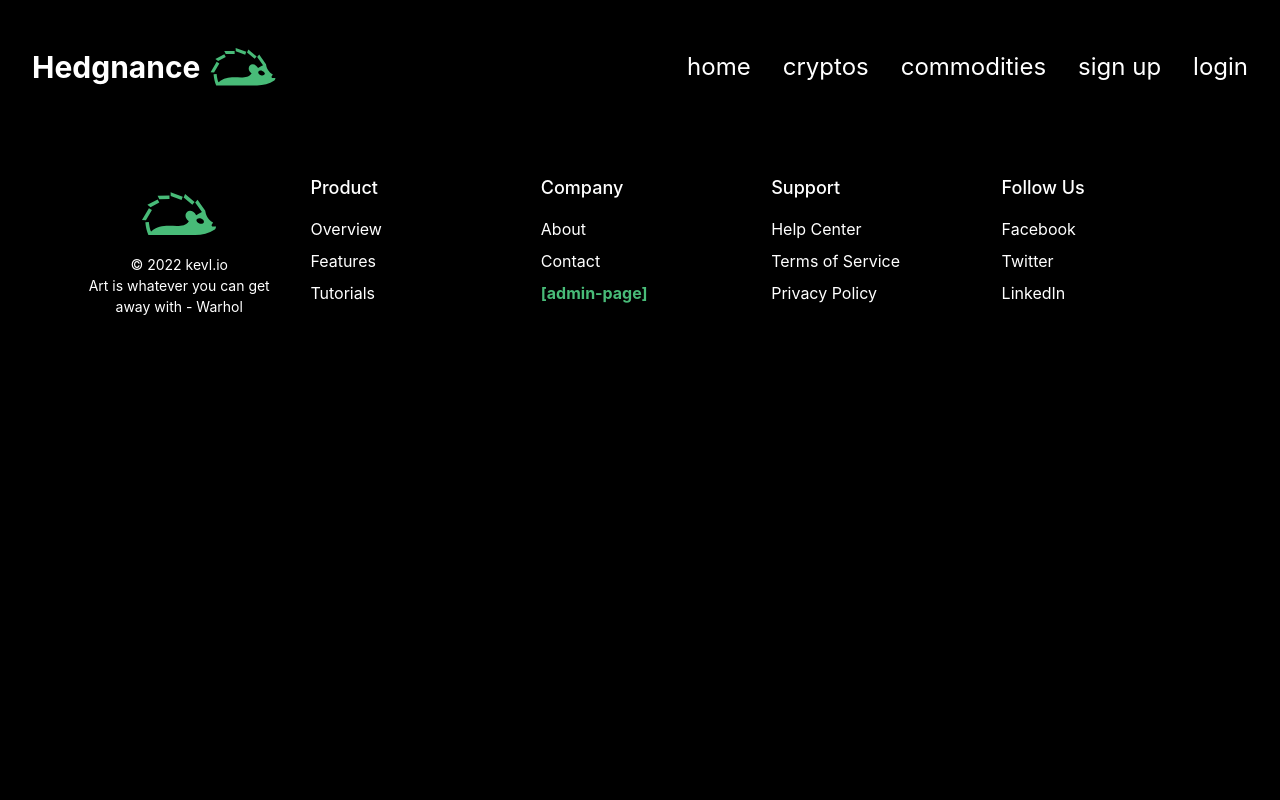
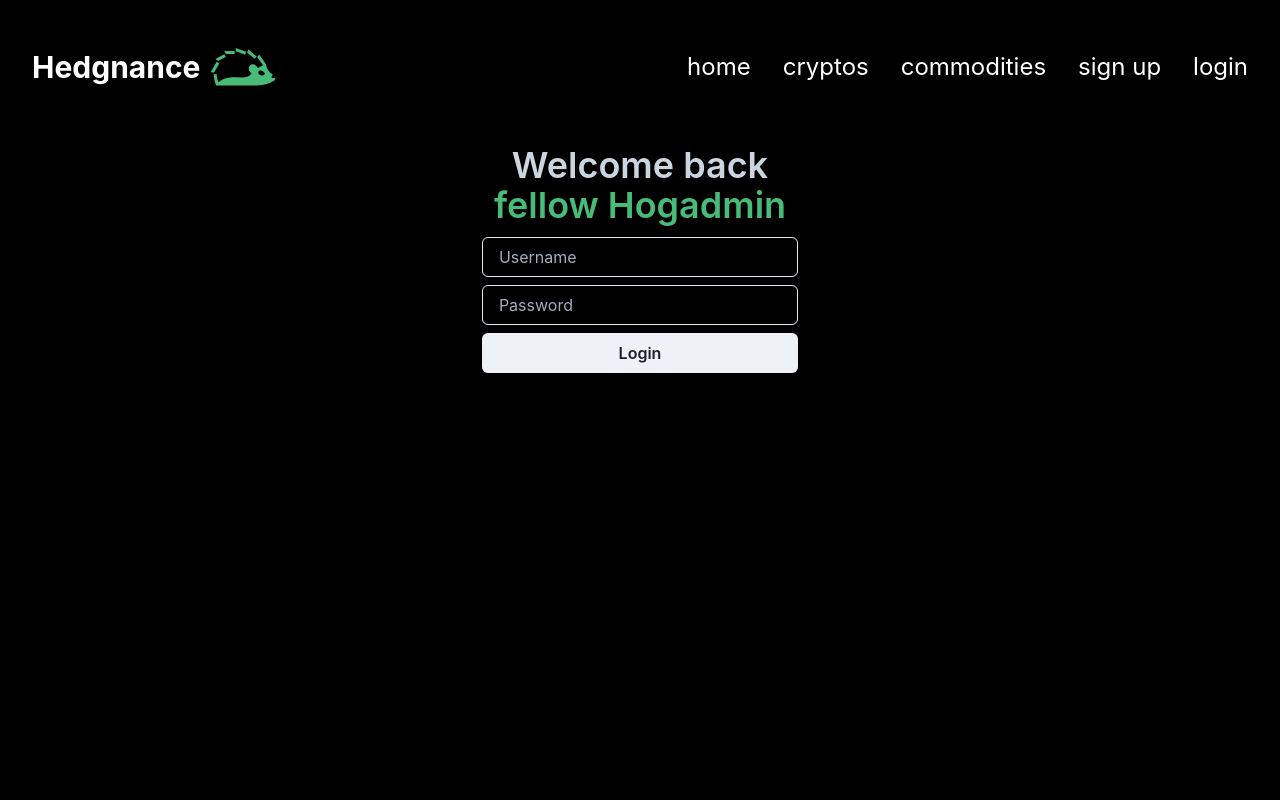
Before and after one commit to kevlio/Hedgenance-2.0, a React (Vite) app: page /adminlogin in a window 1280 px wide. Shown: the top 800 px of the page. Built offline with nearby package versions, Linux system fonts and the light colour scheme.

Commit message:
added login backend

```diff
--- a/src/App.jsx
+++ b/src/App.jsx
@@ -15,6 +15,7 @@ import CryptoPage from "./pages/CryptoPage";
 // import SingleCrypto from "./pages/SingleCrypto";
 import { SingleCryptoPage } from "./pages/SingleCrypto";
 import Admin from "./pages/Admin";
+import AdminLogin from "./pages/AdminLogin";
 
 //
 // {!auth.token ? (
@@ -46,6 +47,7 @@ function App() {
         <Route path="/products" element={<ProductPage />}></Route>
         <Route path="/products/:id" element={<SingleProduct />}></Route>
         <Route path="/admin" element={<Admin />}></Route>
+        <Route path="/adminlogin" element={<AdminLogin />}></Route>
 
         <Route path="/crypto" element={<Crypto />}></Route>
 
--- a/src/components/Footer.jsx
+++ b/src/components/Footer.jsx
@@ -56,7 +56,7 @@ function Footer() {
             <ListHeader>Company</ListHeader>
             <Link href={"#"}>About</Link>
             <Link href={"#"}>Contact</Link>
-            <Link href="admin" color="green.400" fontWeight="bold">
+            <Link href="adminlogin" color="green.400" fontWeight="bold">
               [admin-page]
               {/* Employees */}
             </Link>
--- a/src/components/ProductSlide.jsx
+++ b/src/components/ProductSlide.jsx
@@ -58,12 +58,14 @@ function ProductSlide() {
                 <StatHelpText>
                   <StatArrow
                     type={
-                      coin.market_data.price_change_percentage_24h > 0
+                      coin && coin.market_data.price_change_percentage_24h > 0
                         ? "increase"
                         : "decrease"
                     }
                   />
-                  {coin.market_data.price_change_percentage_24h.toFixed(2)}%
+                  {coin &&
+                    coin.market_data.price_change_percentage_24h.toFixed(2)}
+                  %
                 </StatHelpText>
               </Stat>
             </StatGroup>
@@ -80,7 +82,7 @@ function ProductSlide() {
             <StatGroup color="var(--chakra-colors-gray-300)">
               <Stat>
                 <StatLabel>Gold price</StatLabel>
-                <StatNumber>$2,060</StatNumber>
+                <StatNumber>€2,060</StatNumber>
                 <StatHelpText>
                   <StatArrow type="increase" />
                   10.52%
@@ -100,7 +102,7 @@ function ProductSlide() {
             <StatGroup color="var(--chakra-colors-gray-300)">
               <Stat>
                 <StatLabel>Soft index</StatLabel>
-                <StatNumber>$1,060</StatNumber>
+                <StatNumber>€1,060</StatNumber>
                 <StatHelpText>
                   <StatArrow type="increase" />
                   43.12%
@@ -120,7 +122,7 @@ function ProductSlide() {
             <StatGroup color="var(--chakra-colors-gray-300)">
               <Stat>
                 <StatLabel>Uranium spotprice</StatLabel>
-                <StatNumber>$60.42</StatNumber>
+                <StatNumber>€60.42</StatNumber>
                 <StatHelpText>
                   <StatArrow type="increase" />
                   23.36%
--- /dev/null
+++ b/src/pages/AdminLogin.jsx
@@ -0,0 +1,105 @@
+import React, { useEffect, useState, useRef } from "react";
+import {
+  Input,
+  Button,
+  Center,
+  Box,
+  Stack,
+  Heading,
+  Text,
+  FormControl,
+  Fade,
+  useDisclosure,
+} from "@chakra-ui/react";
+import { Link, useNavigate } from "react-router-dom";
+import axios from "axios";
+
+function AdminLogin() {
+  const [adminUsername, setAdminUsername] = useState("");
+  const [adminPassword, setAdminPassword] = useState("");
+  const [logged, setLogged] = useState("");
+  const navigate = useNavigate();
+  const inputRef = useRef();
+  const { isOpen, onToggle } = useDisclosure();
+  //   useEffect(() => {
+  //     inputRef.current.focus();
+  //   });
+
+  const login = () => {
+    fetch("https://k4backend.osuka.dev/auth/login", {
+      method: "POST",
+      headers: {
+        "Content-Type": "application/json",
+      },
+      body: JSON.stringify({
+        username: adminUsername,
+        password: adminPassword,
+      }),
+    })
+      .then((res) => res.json())
+      .then((json) => {
+        setLogged(json);
+        navigate("/admin");
+      })
+      .catch((error) => {
+        onToggle();
+        console.log(error);
+      });
+  };
+
+  return (
+    <Center height="100vh" alignItems="flex-start">
+      <Box flex-direction="column">
+        <Box>
+          <Heading
+            fontWeight={600}
+            fontSize={{ base: "1xl", sm: "2xl", md: "4xl" }}
+            lineHeight={"110%"}
+            color={"var(--chakra-colors-gray-300)"}
+            padding="3"
+          >
+            Welcome back <br />
+            <Text as={"span"} color={"green.400"}>
+              fellow Hogadmin
+            </Text>
+          </Heading>
+        </Box>
+        <Box max-width="250px">
+          <Stack>
+            <Input
+              isRequired
+              //   ref={inputRef}
+              color="white"
+              //   value={adminUsername}
+              onChange={(e) => setAdminUsername(e.target.value)}
+              placeholder="Username"
+              type="text"
+            ></Input>
+            <Input
+              color="white"
+              onChange={(e) => setAdminPassword(e.target.value)}
+              placeholder="Password"
+              type="password"
+            ></Input>
+            <Button type="submit" onClick={login}>
+              Login
+            </Button>
+            <Fade in={isOpen}>
+              <Button
+                width="100%"
+                color="white"
+                bg="red.600"
+                rounded="md"
+                shadow="md"
+              >
+                Incorrect username or password
+              </Button>
+            </Fade>
+          </Stack>
+        </Box>
+      </Box>
+    </Center>
+  );
+}
+
+export default AdminLogin;
--- a/src/pages/Crypto.jsx
+++ b/src/pages/Crypto.jsx
@@ -174,8 +174,8 @@ function Crypto() {
           color="gray.300"
         >
           <Text>Sort by % Change 24h</Text>
-          <Checkbox name="All">(High, Low)</Checkbox>
-          <Checkbox name="All">(Low, High)</Checkbox>
+          <Checkbox name="All">High, Low</Checkbox>
+          <Checkbox name="All">Low, High</Checkbox>
         </Stack>
       </CheckboxGroup>
       <SimpleGrid
@@ -216,19 +216,13 @@ function Crypto() {
               <Text textColor="blue.400" alignSelf="flex-start">
                 {coin.last_updated.replace(/[T_Z]/g, " ").slice(10, -5)}
               </Text>
+
               <Box
                 display="flex"
-                flexWrap="none"
-                wordBreak="none"
-                gap="12px"
+                fontSize="2xl"
                 justifyContent="space-between"
-                alignItems="center"
-                fontSize="2xl"
+                fontWeight="bold"
               >
-                <Text>Market Cap</Text>
-                <Text>€{(coin.market_cap / (1000000 * 1000)).toFixed(2)}B</Text>
-              </Box>
-              <Box display="flex" fontSize="2xl" justifyContent="space-between">
                 <Text>€{coin.current_price.toLocaleString()}</Text>
                 <Text
                   color={coin.price_change_percentage_24h > 0 ? "green" : "red"}
@@ -243,6 +237,19 @@ function Crypto() {
               >
                 <Text>24h High: {coin.high_24h.toLocaleString()}</Text>
                 <Text>24h Low: {coin.low_24h.toLocaleString()}</Text>
+              </Box>
+              <Box
+                display="flex"
+                flexWrap="none"
+                wordBreak="none"
+                gap="12px"
+                justifyContent="space-between"
+                alignItems="center"
+                fontSize="2xl"
+                color="gray.400"
+              >
+                <Text>Market Cap</Text>
+                <Text>€{(coin.market_cap / (1000000 * 1000)).toFixed(2)}B</Text>
               </Box>
               <Box
                 display="flex"
--- a/src/pages/Fundings.jsx
+++ b/src/pages/Fundings.jsx
@@ -82,7 +82,7 @@ function Fundings() {
               fontWeight={600}
               fontSize={{ base: "2xl", sm: "2xl", md: "4xl" }}
               lineHeight={"110%"}
-              color={"var(--chakra-colors-gray-300)"}
+              color="gray.300"
               padding={2}
             >
               Insert fundings <br />
@@ -139,9 +139,9 @@ function Fundings() {
                   </Fade>
                 </FormControl>
               </form>
-              <Container color="var(--chakra-colors-gray-300)" maxW="100%">
+              <Container color="gray.300" maxW="100%">
                 <Text fontSize="3xl">Funding history</Text>
-                <Text fontSize="2xl" color="var(--chakra-colors-gray-400)">
+                <Text fontSize="2xl" color="gray.400">
                   Total available funds:{" "}
                   {totalFunds && totalFunds.toLocaleString()} USD
                 </Text>
--- a/src/pages/Login.jsx
+++ b/src/pages/Login.jsx
@@ -7,6 +7,8 @@ import {
   Heading,
   Text,
   FormControl,
+  Fade,
+  useDisclosure,
 } from "@chakra-ui/react";
 import React, { useRef, useEffect } from "react";
 import AnimatedPage from "../components/AnimatedPage";
@@ -20,6 +22,8 @@ import { useRecoilState } from "recoil";
 function Login() {
   const [username, setUsername] = useRecoilState(userState);
   const [logged, setLogged] = useRecoilState(loginState);
+
+  const { isOpen, onToggle } = useDisclosure();
 
   const navigate = useNavigate();
 
@@ -75,6 +79,17 @@ function Login() {
               <Button type="submit" onClick={login}>
                 Login
               </Button>
+              <Fade in={isOpen}>
+                <Button
+                  width="100%"
+                  color="white"
+                  bg="red.600"
+                  rounded="md"
+                  shadow="md"
+                >
+                  Incorrect username or password
+                </Button>
+              </Fade>
             </Stack>
           </Box>
         </Box>
```
Also changed, not shown: src/pages/Admin.jsx (+68 -2 lines).
